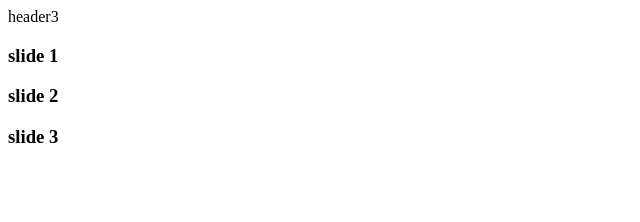
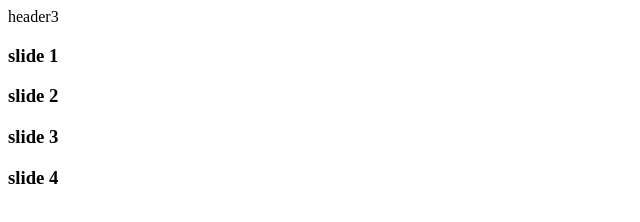
Before and after one commit to AmirSalehTaghavian/AmirSalehTaghavian, a plain HTML site: page index.html in a window 1280 px wide. Shown: the full height of the page, 0-640 px from the left. Drawn offline with Linux system fonts and the light colour scheme.

Commit message:
slide 4 added

```diff
--- a/index.html
+++ b/index.html
@@ -16,6 +16,7 @@
     <h3>slide 1</h3>
     <h3>slide 2</h3>
     <h3>slide 3</h3>
+    <h3>slide 4</h3>
 </main>
 
 </body>
```
